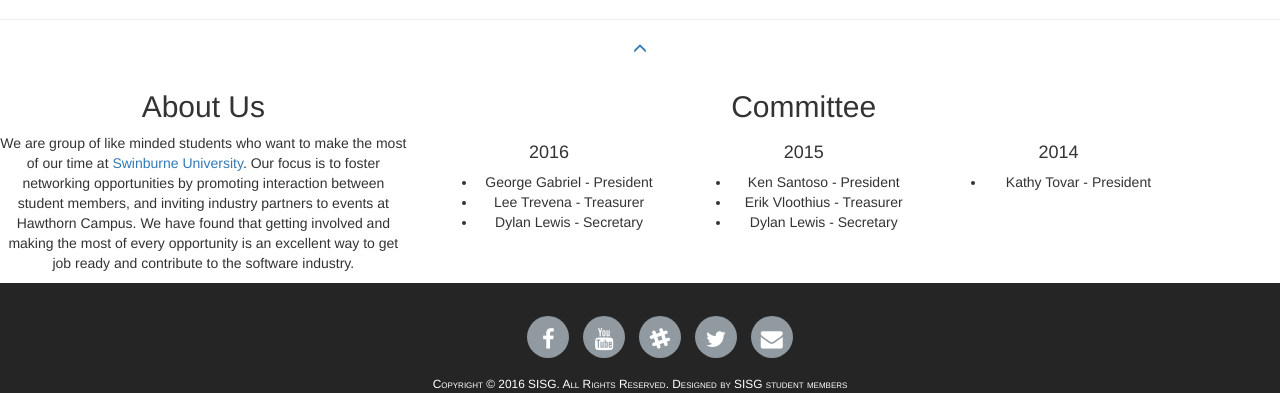
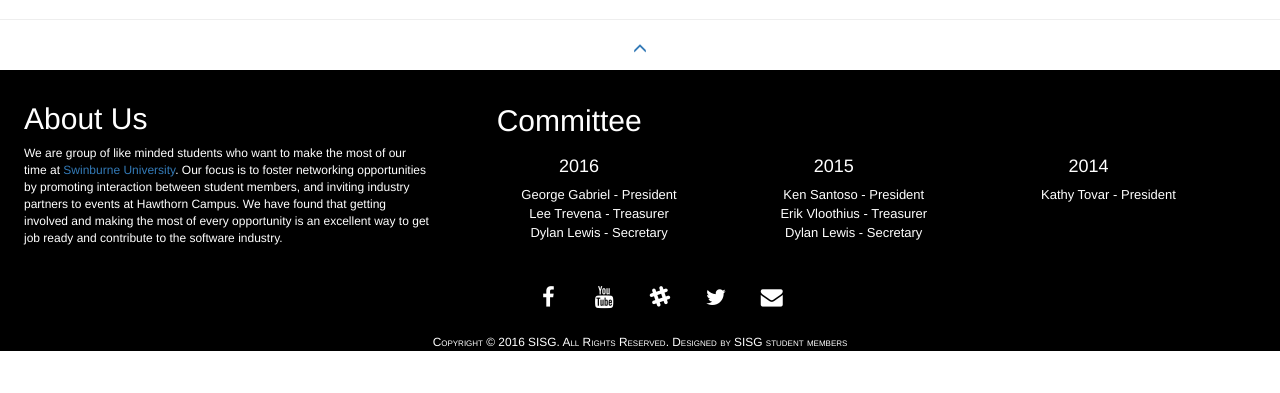
Before and after one commit to swin-sisg/sisg-website, a PHP site: page /index.php in a window 1280 px wide. Shown: the part 1638-2031 px from the top of the page. After the commit the page ends 1989 px from the top, so only its background shows below. Run offline with PHP 8.4, Linux system fonts and the light colour scheme; some libraries are stand-ins or nearby versions; some web fonts are replaced.

Commit message:
tweaking the styles - footer and maps

```diff
--- a/public_html/styles/style.css
+++ b/public_html/styles/style.css
@@ -15,7 +15,6 @@
 
 .social > ul > li {
 	margin: 5px;
-				padding-top: 2em;
 	list-style: none;
 	display: inline-block;
 }
@@ -24,7 +23,7 @@
 	width: 42px;
 	height: 42px;
 	color: #FFF;
-				background-color: #909AA0;
+	/*background-color: #909AA0;*/
 	font-size: 22px;
 	text-align:center;
 	padding-top: 12px;
@@ -39,9 +38,59 @@
 	-ms-transition: all ease 0.7s;
 }
 
+
+ #map {
+	height: 400px;
+ }
+
+
+ ul.nav {
+	 min-height:66px !important
+ }
+
+ .active {
+	 color: #D00000 !important;
+ }
+
+ ul.nav a:hover {
+	background-color: #fff !important;
+}
+
+.navbar-nav > li > a {
+	min-height:66px !important;
+	display: table-cell;
+	text-align: bottom;
+}
+
+.navbar {
+	min-height:66px !important;
+}
+
+/* the top section of the footer */
+.footer-pre {
+	background: #000;
+	color: #fff;
+}
+.footer-pre .about {
+	margin: 1em 0.5em 1em 2em;
+	font-size: 12px;
+	text-align: left;
+}
+.footer-pre .committee {
+	margin-top: 1em;
+}
+.footer-pre .committee h2 {
+	text-align: left;
+	margin-left: 1em;
+}
+.footer-pre ul li {
+	list-style-type: none;
+	font-size: 13px;
+}
+
+/* the footer */
 .footer{
-				 background-color:rgb(37, 37, 37);
-				 color:FFFFFF;
+	 background-color:#000;
 }
 
  .fa-facebook:hover {
@@ -79,30 +128,3 @@
  #copyright:hover{
 	  font-weight: bold;
  }
-
-			 #map {
-				height: 400px;
-			 }
-
-
-			 ul.nav {
-				 min-height:66px !important
-			 }
-
-			 .active {
-				 color: #D00000 !important;
-			 }
-
-			 ul.nav a:hover {
-				background-color: #fff !important;
-			}
-
-			.navbar-nav > li > a {
-				min-height:66px !important;
-				display: table-cell;
-				text-align: bottom;
-			}
-
-			.navbar {
-				min-height:66px !important;
-			}
```
Lines whose indentation alone changed are shown as unchanged.
